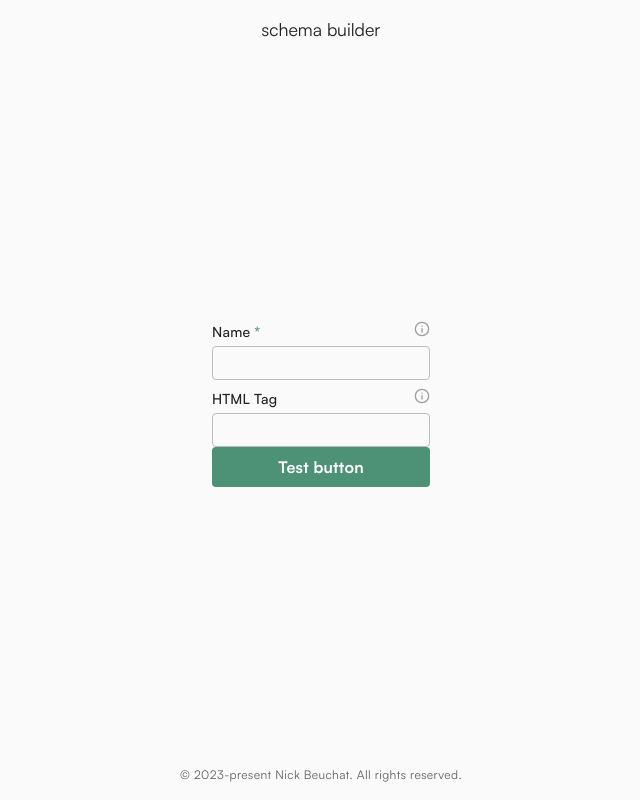
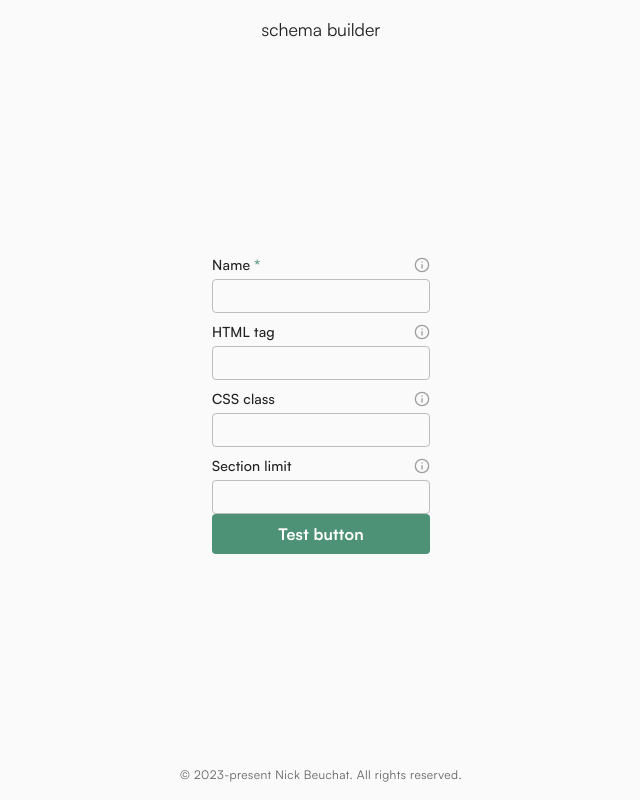
Before and after one commit to nicbeuc/schema-builder, a React (Vite) app: page / in a window 1280 px wide. Shown: the whole page, without its empty margins (319-959 px from the left). Built offline with nearby package versions, Linux system fonts and the light colour scheme.

Commit message:
more changes

```diff
--- a/src/components/App/App.jsx
+++ b/src/components/App/App.jsx
@@ -8,7 +8,7 @@ import { SCHEMA_ATTRIBUTES } from "../../constants"
 
 import styles from "./App.module.css"
 
-const { name, tag } = SCHEMA_ATTRIBUTES
+const { name, tag, sectionClass, limit } = SCHEMA_ATTRIBUTES
 
 function App() {
   return (
@@ -18,6 +18,15 @@ function App() {
         <InputWrapper>
           <TextInput label={name.label} infoLink={name.docLink} required />
           <TextInput label={tag.label} infoLink={tag.docLink} />
+          <TextInput
+            label={sectionClass.label}
+            infoLink={sectionClass.docLink}
+          />
+          <TextInput
+            label={limit.label}
+            infoLink={limit.docLink}
+            type='number'
+          />
         </InputWrapper>
         <LinkButton>Test button</LinkButton>
       </Main>
--- a/src/components/TextInput/TextInput.module.css
+++ b/src/components/TextInput/TextInput.module.css
@@ -1,13 +1,12 @@
 .wrapper {
   display: flex;
   flex-direction: column;
-  gap: var(--spacing-50);
 }
 
 .upper {
   display: flex;
   justify-content: space-between;
-  align-items: baseline;
+  align-items: center;
 }
 
 .label {
@@ -15,13 +14,16 @@
   font-size: 1.4rem;
   letter-spacing: 0.02ch;
   font-family: var(--font-family-medium);
+  padding-bottom: var(--spacing-50);
 }
 
 .icon {
   width: 1.6rem;
   height: 1.6rem;
   color: var(--color-neutral-500);
+  border-radius: 100vw;
   transition: color var(--duration-short) ease;
+  margin-bottom: var(--spacing-50);
 }
 
 .icon:hover {
--- a/src/constants.js
+++ b/src/constants.js
@@ -10,9 +10,19 @@ export const SCHEMA_ATTRIBUTES = {
       "https://shopify.dev/docs/themes/architecture/sections/section-schema#name",
   },
   tag: {
-    label: "HTML Tag",
+    label: "HTML tag",
     docLink:
       "https://shopify.dev/docs/themes/architecture/sections/section-schema#tag",
+  },
+  sectionClass: {
+    label: "CSS class",
+    docLink:
+      "https://shopify.dev/docs/themes/architecture/sections/section-schema#class",
+  },
+  limit: {
+    label: "Section limit",
+    docLink:
+      "https://shopify.dev/docs/themes/architecture/sections/section-schema#limit",
   },
 }
 
```
